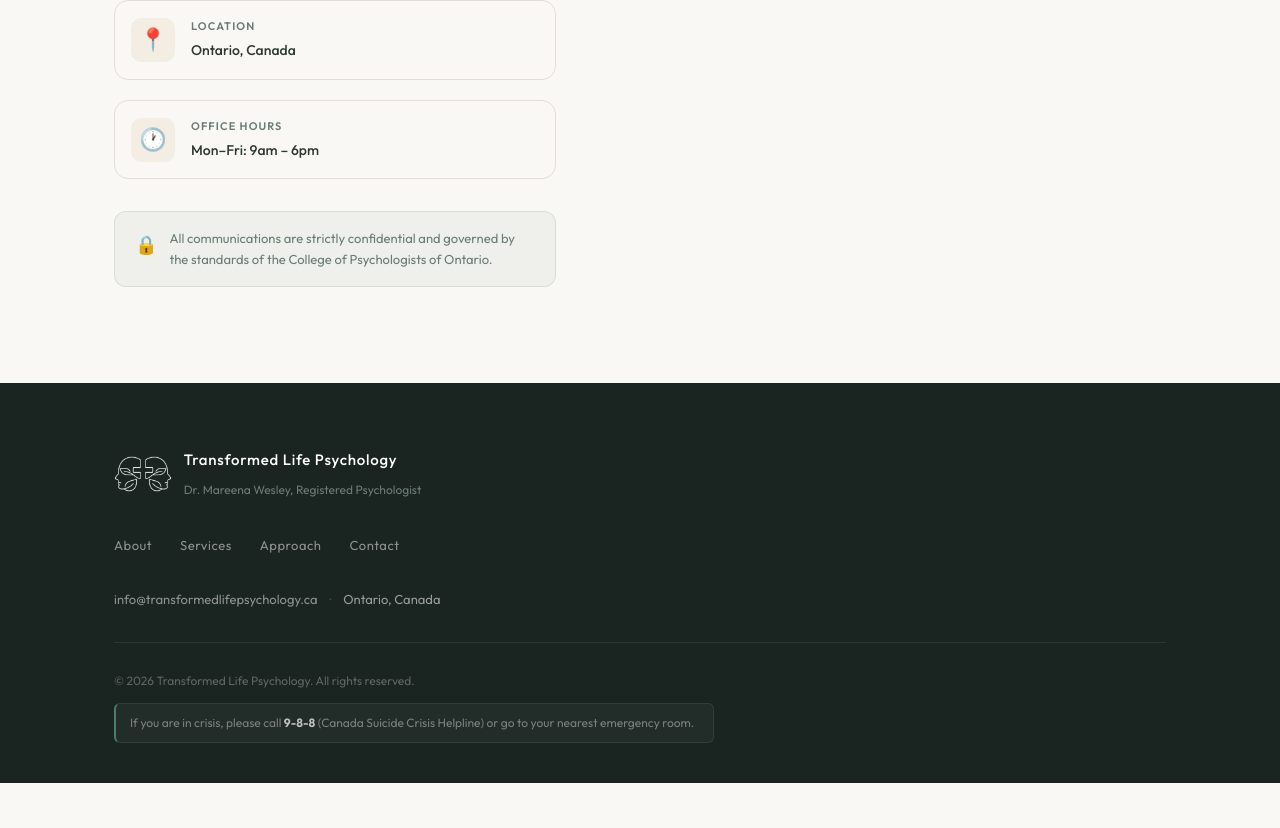
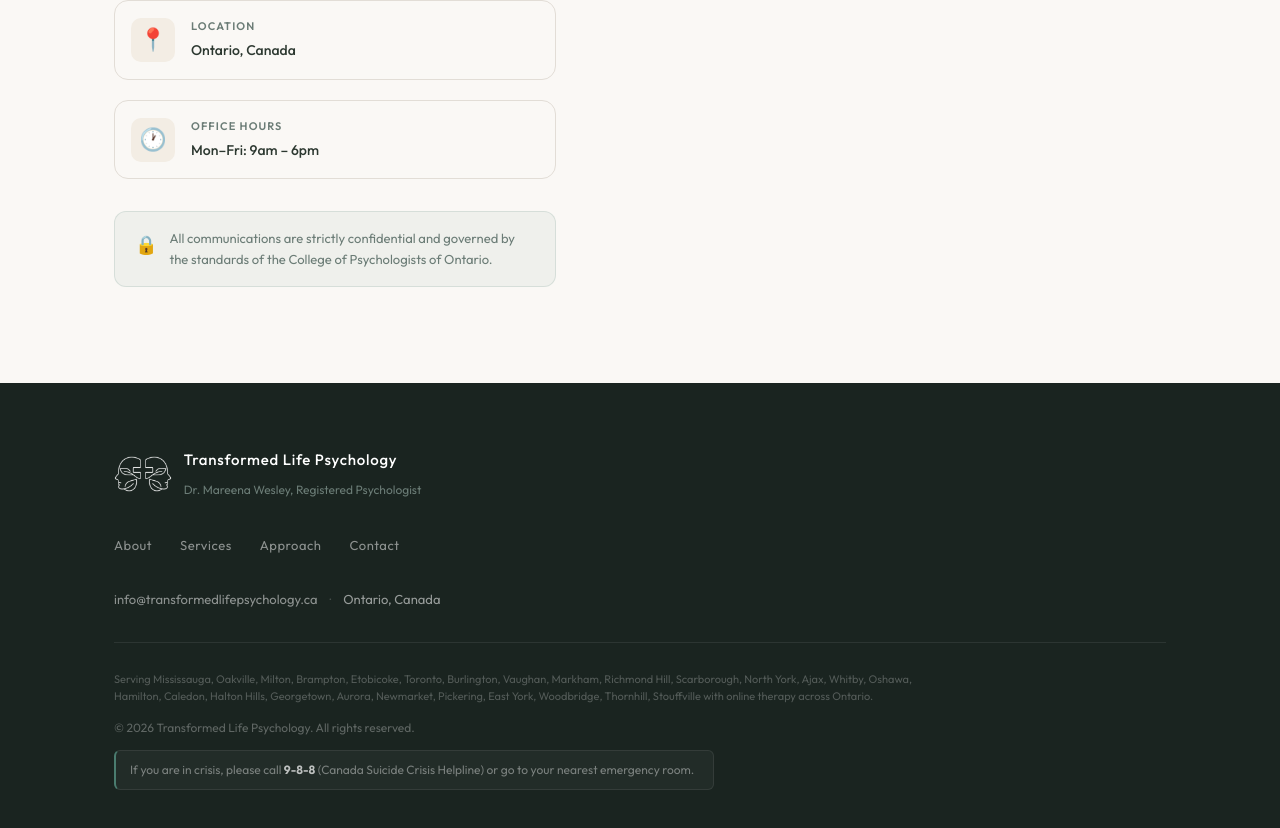
Before and after one commit to drmareenawesley/transformed-life-website, a React (Vite) app: page / in a window 1280 px wide. Shown: the part 4691-5519 px from the top of the page. Before the commit the page ends 5474 px from the top, so only its background shows below. Built offline with nearby package versions, Linux system fonts and the light colour scheme.

Commit message:
add local service areas to footer for seo

```diff
--- a/src/components/Footer.css
+++ b/src/components/Footer.css
@@ -89,6 +89,13 @@
   color: rgba(255,255,255,0.3);
 }
 
+.footer__service-areas {
+  font-size: 11px;
+  color: rgba(255,255,255,0.25);
+  line-height: 1.6;
+  max-width: 800px;
+}
+
 .footer__crisis {
   font-size: 12px;
   color: rgba(255,255,255,0.4);
--- a/src/components/Footer.jsx
+++ b/src/components/Footer.jsx
@@ -29,6 +29,9 @@
         </div>
 
         <div className="footer__bottom">
+          <p className="footer__service-areas">
+            Serving Mississauga, Oakville, Milton, Brampton, Etobicoke, Toronto, Burlington, Vaughan, Markham, Richmond Hill, Scarborough, North York, Ajax, Whitby, Oshawa, Hamilton, Caledon, Halton Hills, Georgetown, Aurora, Newmarket, Pickering, East York, Woodbridge, Thornhill, Stouffville with online therapy across Ontario.
+          </p>
           <p className="footer__copy">© {year} Transformed Life Psychology. All rights reserved.</p>
           <p className="footer__crisis">
             If you are in crisis, please call <strong>9-8-8</strong> (Canada Suicide Crisis Helpline) or go to your nearest emergency room.
```
